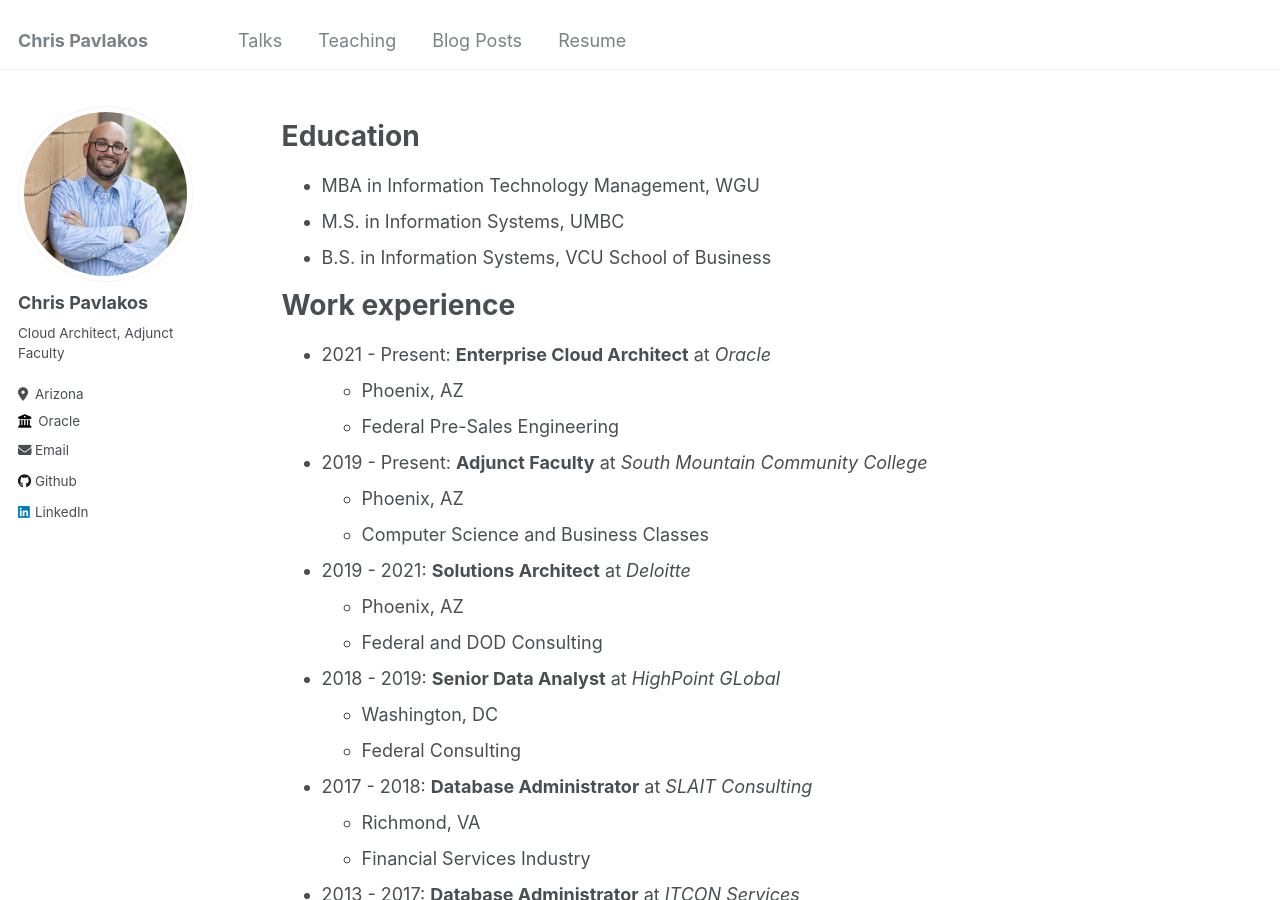
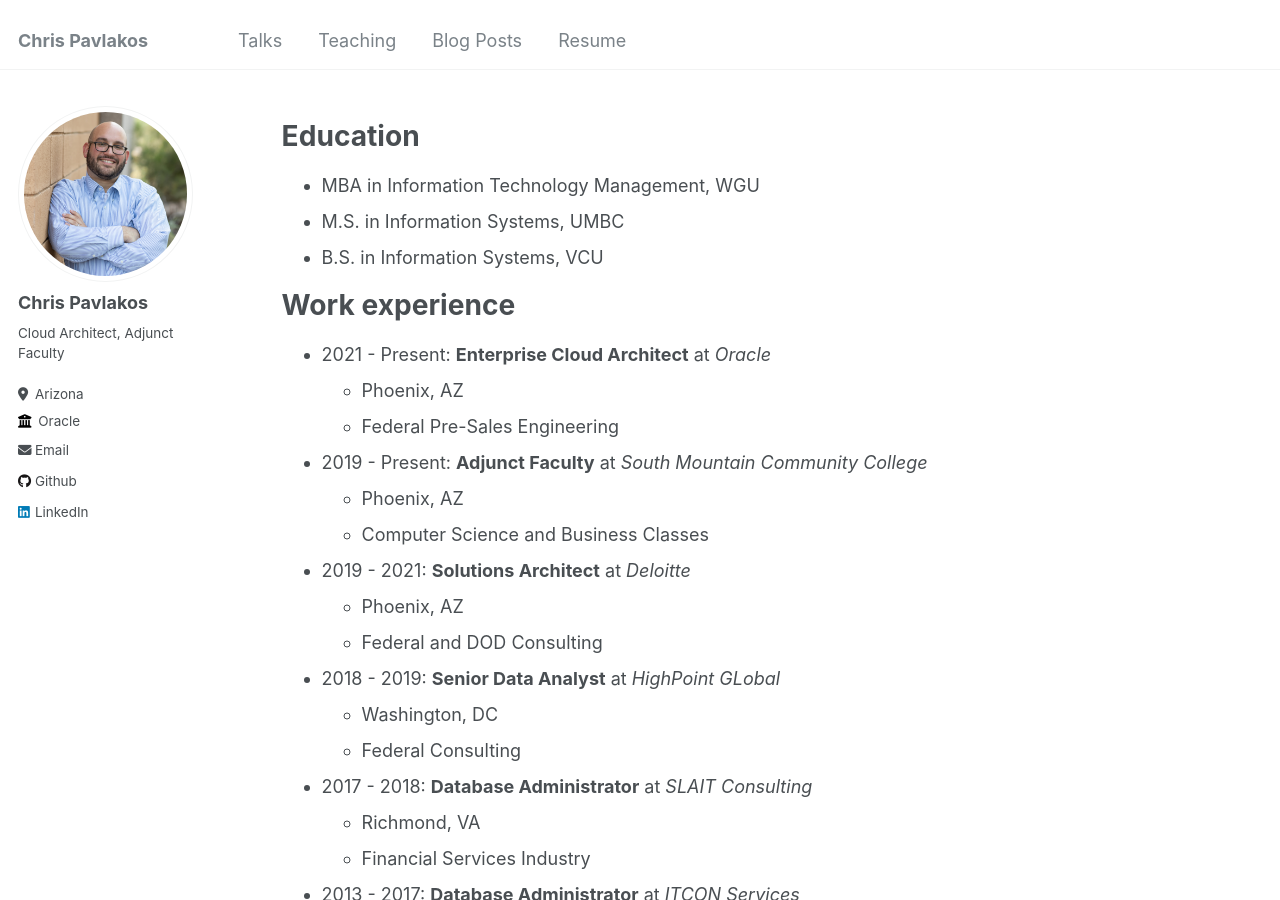
Before and after one commit to cgpavlakos/cgpavlakos.github.io, a Jekyll site: the page built from _pages/resume.md, in a window 1280 px wide and 900 px high. Built offline with Jekyll 4.4.1, drawn with Linux system fonts in a browser that asks for light colours.

Commit message:
Update resume.md

```diff
--- a/_pages/resume.md
+++ b/_pages/resume.md
@@ -13,7 +13,7 @@ Education
 ======
 * MBA in Information Technology Management, WGU
 * M.S. in Information Systems, UMBC
-* B.S. in Information Systems, VCU School of Business
+* B.S. in Information Systems, VCU
 
 Work experience
 ======
```
